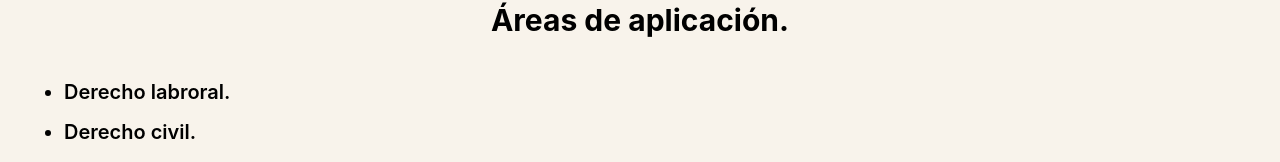
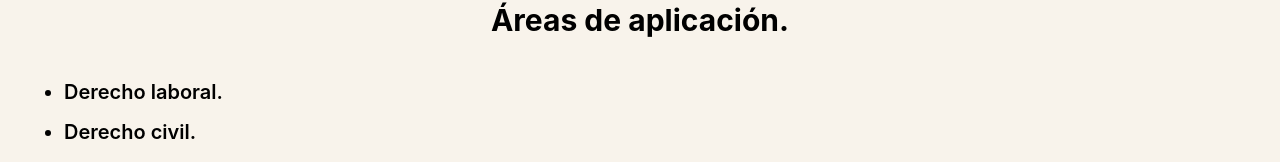
Before and after one commit to Maxiferado/bufetAbogados, a React (Create React App) app: page / in a window 1280 px wide. Shown: the part 2206-2368 px from the top of the page. Built offline with nearby package versions, Linux system fonts and the light colour scheme.

Commit message:
Performance img fixed

```diff
--- a/src/App.js
+++ b/src/App.js
@@ -41,7 +41,7 @@ function App() {
       ></Ourservices>
       <Aplicacion
         h4="Áreas de aplicación."
-        li1="Derecho labroral."
+        li1="Derecho laboral."
         li2="Derecho civil."
         li3="Derecho administrativo."
         li4="Derecho familia."
--- a/src/Components/First.jsx
+++ b/src/Components/First.jsx
@@ -1,5 +1,5 @@
 import React from "react";
-
+import backImage from "../Assets/tenemosalgo.jpg"
 export default function First({
   subtext,
   firstbox,
@@ -10,7 +10,7 @@ export default function First({
   button3,
 }) {
   return (
-    <div className="bg-[url('https://i.imgur.com/q7hWY1y.jpeg')] h-1/2 w-auto bg-cover">
+    <div style={{'--image-url': `url(${backImage})`}}  className="bg-[image:var(--image-url)] h-1/2 w-auto bg-cover">
       <div className="flex h-screen w-screen justify-around items-center">
         <div className="p-px bg-none border-4 border-[#cdad7dff] border-l-0 h-1/3 w-1/3 relative md:w-1/4 lg:w-1/5 xl:w-1/6">
           <p className="absolute text-white -bottom-12 text-sm text-center md:text-lg">
```
